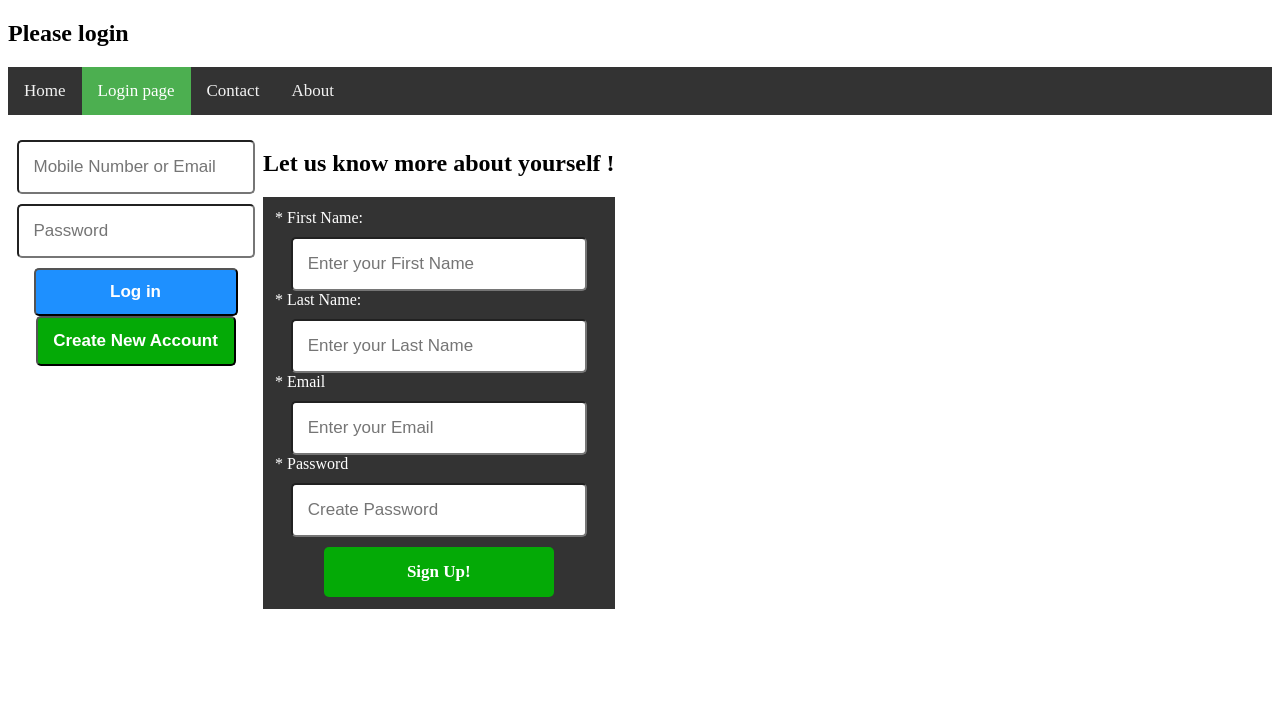
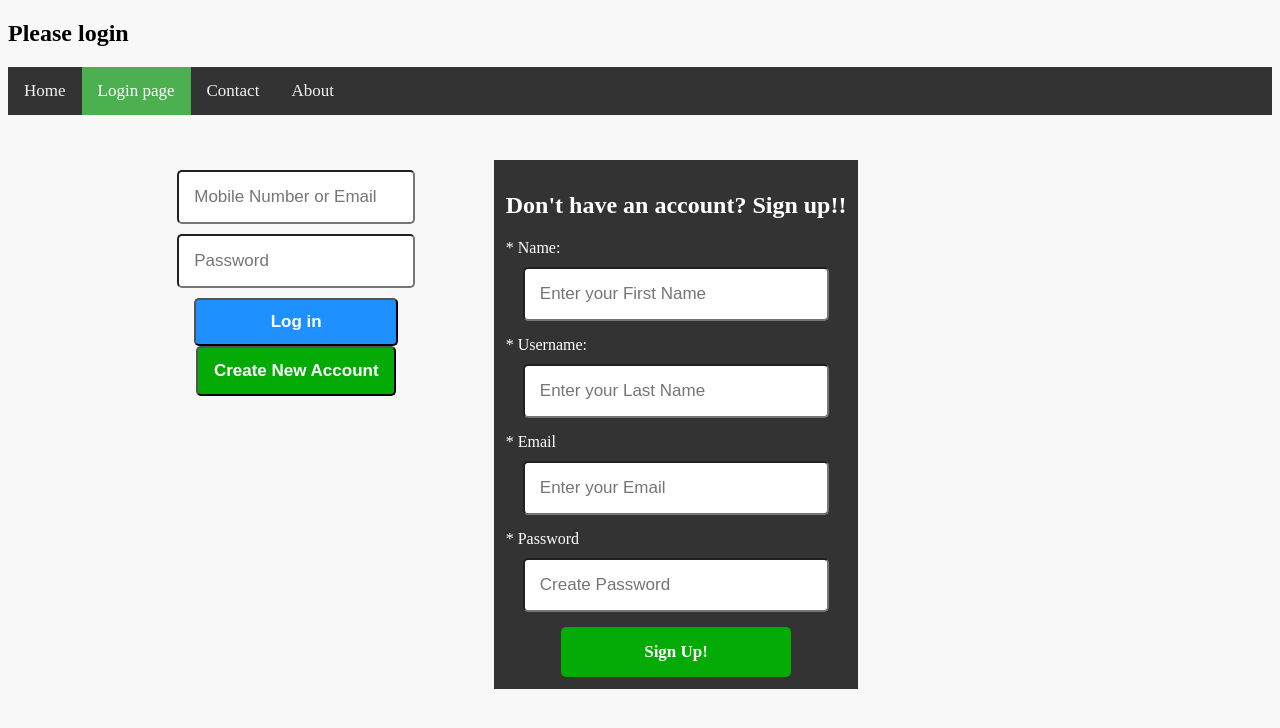
Before and after one commit to phencharaudthach/NewApiTeamProject, a website: page public/login/login.html in a window 1280 px wide. Drawn offline with Linux system fonts and the light colour scheme.

Commit message:
loggin changes

```diff
--- a/public/login/login.html
+++ b/public/login/login.html
@@ -9,7 +9,7 @@
 <body>
     <h2>Please login</h2>
     <div class="topnav">
-        <a href="/">Home</a>
+        <a href="../index.html">Home</a>
         <a class="active" href="login.html">Login page</a>
         <a href="#contact">Contact</a>
         <a href="#about">About</a>
@@ -24,16 +24,17 @@
         <button id="logIn" type="submit">Log in</button>
         <button id="newAccount" type="submit">Create New Account</button>
       </form>
+
     <div class="containerColor">
-        <h2> Let us know more about yourself !</h2>
-        <form id="criticalInfo">
+        <form id="criticalInfo" onsubmit="return validateForm()"
         <!-- User input for backend. Username, name, email and password-->
+        <h2> Don't have an account? Sign up!!</h2>
                 <div class="nameInfo">
-                    <label id="nameLabel" for="name">* First Name: </label>
+                    <label id="nameLabel" for="name">* Name: </label>
                     <input class="userInfo"type="text" name="Name" placeholder="Enter your First Name">
                 </div>
                 <div class="nameInfo">
-                    <label id="nameLabel" for="name">* Last Name: </label>
+                    <label id="nameLabel" for="name">* Username: </label>
                     <input class="userInfo" type="text"name="Name" placeholder="Enter your Last Name">
                 </div>
                 <div class="nameInfo">
@@ -52,4 +53,7 @@
 </div>
 
 </body>
+
+<script src="login.js"></script>
+
 </html>
--- a/public/login/style.css
+++ b/public/login/style.css
@@ -1,3 +1,7 @@
+body {
+  background-color: #F8F8F8;
+}
+
 /* Add a black background color to the top navigation */
 .topnav {
     background-color: #333;
@@ -37,8 +41,13 @@
   width: 80%;
   display: flex;
   flex-direction: row;
-  margin-top: 15px;
+  justify-content: center;
+  margin-top: 45px;
 
+}
+
+#criticalInfo {
+  margin-left: 70px;
 }
 
 #logIn {
@@ -70,7 +79,7 @@
         cursor: pointer;
       }
 
-  #signUp {
+#signUp {
     background-color: #04aa06;
     border-radius: 5px;
     width:  200px;
@@ -85,6 +94,9 @@
     text-align: center;
       }
 
+h3 {
+  text-align: center;
+}
 input {
   border-radius: 5px;
   padding: 15px;
@@ -95,3 +107,7 @@ input {
   margin: auto;
   margin-top: 10px;
 }
+
+.nameInfo {
+  margin-bottom: 15px;
+}
```
Also changed, not shown: public/index.html (+2 -1 lines), public/login/login.js (added).
